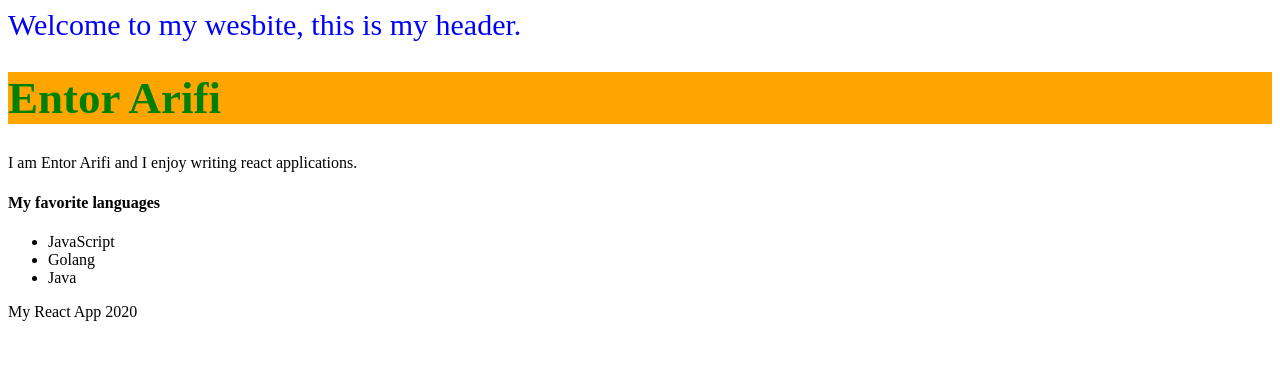
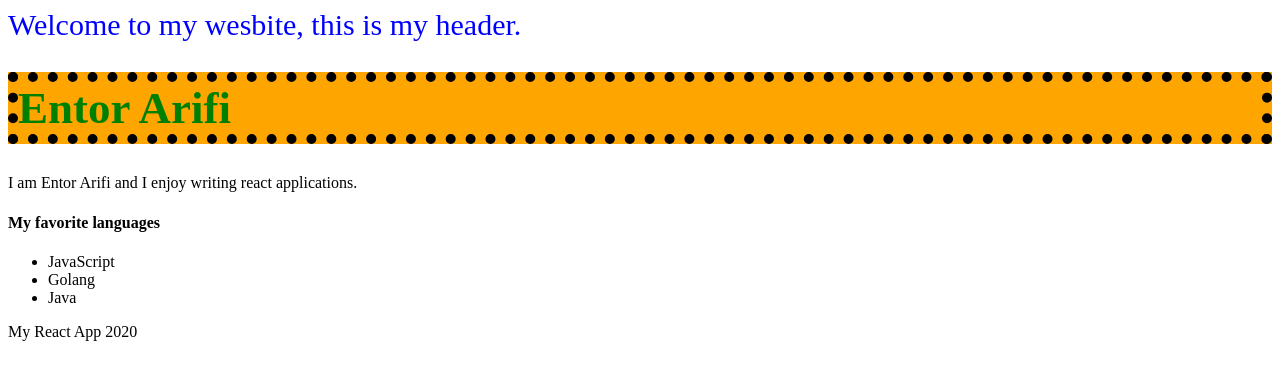
Before and after one commit to armendlahi/learning-react-ick, a React (Create React App) app: page / in a window 1280 px wide. Shown: the top 380 px of the page. Built offline with nearby package versions, Linux system fonts and the light colour scheme.

Commit message:
Move inline object to a variable.

```diff
--- a/src/components/MyInfo.js
+++ b/src/components/MyInfo.js
@@ -4,9 +4,16 @@ const MyInfo = () => {
     const firstName = 'Entor';
     const lastName = 'Arifi';
 
+    const myStyle = {
+        color: 'green',
+        backgroundColor: 'orange',
+        fontSize: 45,
+        border: '10px dotted black'
+    };
+
     return (
         <div>
-            <h1 style={{ color: 'green', backgroundColor: 'orange', fontSize: 45 }}>{`${firstName} ${lastName}`}</h1>
+            <h1 style={myStyle}>{`${firstName} ${lastName}`}</h1>
             <p>I am Entor Arifi and I enjoy writing react applications.</p>
 
             <h4>My favorite languages</h4>
```
